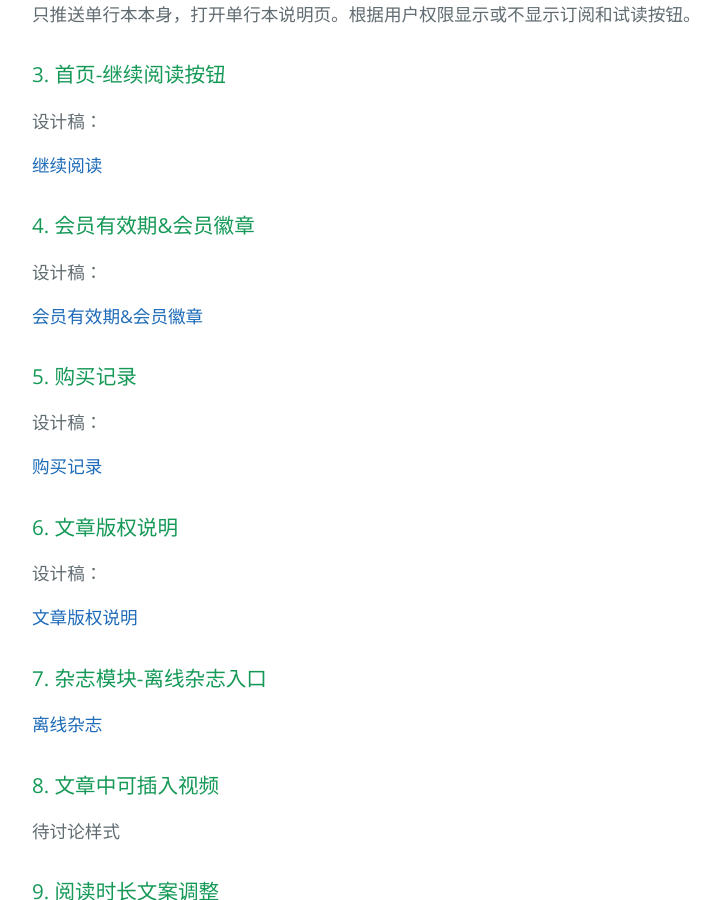
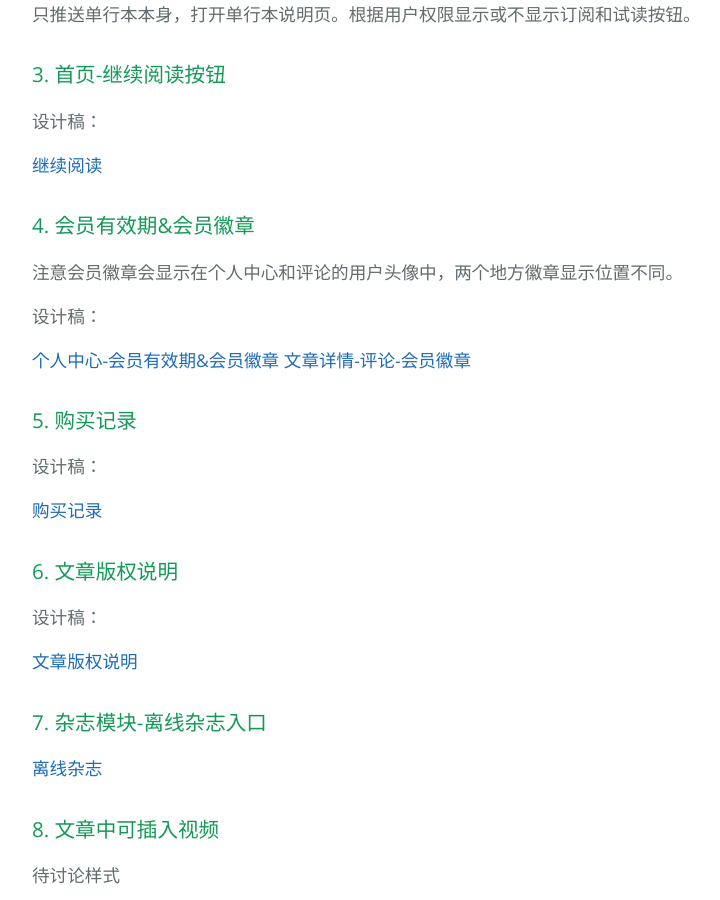
Before and after one commit to Littletreeeeee/prd-invest, a Jekyll site: the page built from documents/prd_weekly_app_iteration_20170612.md, in a window 1280 px wide and 900 px high, scrolled down 13446 px. Shown: the whole window, without its empty margins (192-912 px from the left). Built offline with Jekyll 4.4.1, drawn with Linux system fonts in a browser that asks for light colours; the repository's description, which GitHub fills in, is left out.

Commit message:
edit prd

```diff
--- a/documents/prd_weekly_app_iteration_20170612.md
+++ b/documents/prd_weekly_app_iteration_20170612.md
@@ -474,10 +474,12 @@ layout: default
 
 ### 4. 会员有效期&会员徽章
 
+注意会员徽章会显示在个人中心和评论的用户头像中，两个地方徽章显示位置不同。
+
 设计稿：
 
-[会员有效期&会员徽章](https://app.zeplin.io/project/57c9165e2ccadd3f6341c8a3/screen/59391f1c142f7a080ae740f8)
-
+[个人中心-会员有效期&会员徽章](https://app.zeplin.io/project/57c9165e2ccadd3f6341c8a3/screen/59391f1c142f7a080ae740f8)
+[文章详情-评论-会员徽章](https://app.zeplin.io/project/57c9165e2ccadd3f6341c8a3/screen/57c9355d88c28c1f383c0a34)
 
 ### 5. 购买记录
 
```
